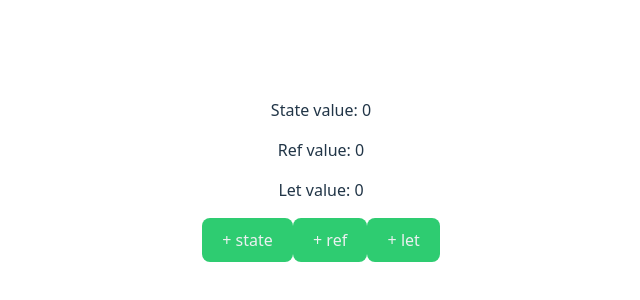
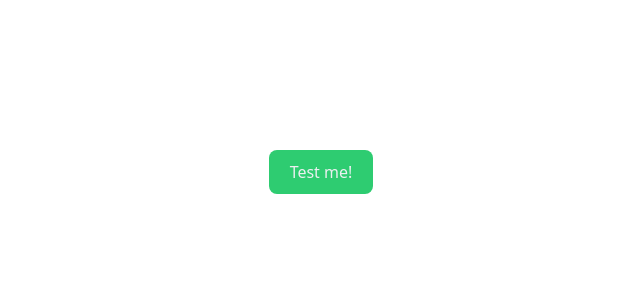
Before and after one commit to patrykomiotek/bosapp, a React (Vite) app: page / in a window 1280 px wide. Shown: the part 228-528 px from the top of the page, without its empty margins (319-959 px from the left). Built offline with nearby package versions, Linux system fonts and the light colour scheme.

Commit message:
feat: boilerplate for magic button

```diff
--- a/src/App.tsx
+++ b/src/App.tsx
@@ -1,8 +1,9 @@
 // import { Fragment } from 'react';
 import "./App.css";
 // import { RegistrationFormRefs } from "./components/RegistrationFormRefs";
-import { RegistrationFormRHF } from "./components/RegistrationFormRHF";
-import { ValueKeeper } from "./components/ValueKeeper";
+// import { RegistrationFormRHF } from "./components/RegistrationFormRHF";
+// import { ValueKeeper } from "./components/ValueKeeper";
+import { MagicButton } from "./ui";
 // import { Generator } from "./components/Generator";
 // import { RegistrationFormState } from "./components/RegistrationFormState";
 // import Kaczka from "./ui/Text/Text";
@@ -15,10 +16,11 @@ function App() {
   return (
     <>
       <div>
+        <MagicButton>Test me!</MagicButton>
         {/* <RegistrationFormState /> */}
         {/* <Text>Hello {123}</Text> */}
         {/* <RegistrationFormRefs /> */}
-        <ValueKeeper />
+        {/* <ValueKeeper /> */}
         {/* <RegistrationFormRHF /> */}
         {/* <Generator /> */}
         {/* <Text>test</Text>
--- /dev/null
+++ b/src/ui/MagicButton/MagicButton.tsx
@@ -0,0 +1,48 @@
+import { type ComponentProps, useEffect } from "react";
+
+const palette = {
+  emerald: "#2ecc71",
+  midnightBlue: "#2c3e50",
+  clouds: "#ecf0f1",
+  carrot: "#e67e22",
+};
+
+type Color = keyof typeof palette;
+
+type Props = {
+  color?: Color;
+  bgColor?: Color;
+} & ComponentProps<"button">;
+
+const MagicButton = ({
+  children,
+  color = "clouds",
+  bgColor = "emerald",
+  ...rest
+}: Props) => {
+  // const [state, setState] = useState();
+  // const refFiled = useRef();
+
+  useEffect(() => {
+    // logic here
+    console.log("mounting");
+
+    return () => {
+      console.log("unmounting");
+    };
+  }, []);
+
+  return (
+    <button
+      style={{
+        color: palette[color],
+        backgroundColor: palette[bgColor],
+      }}
+      {...rest}
+    >
+      {children}
+    </button>
+  );
+};
+
+export { MagicButton };
--- /dev/null
+++ b/src/ui/MagicButton/index.ts
@@ -0,0 +1 @@
+export { MagicButton } from "./MagicButton";
--- a/src/ui/index.ts
+++ b/src/ui/index.ts
@@ -1,3 +1,4 @@
 export * from "./Text";
 export * from "./Button";
 export * from "./Input";
+export * from "./MagicButton";
```
